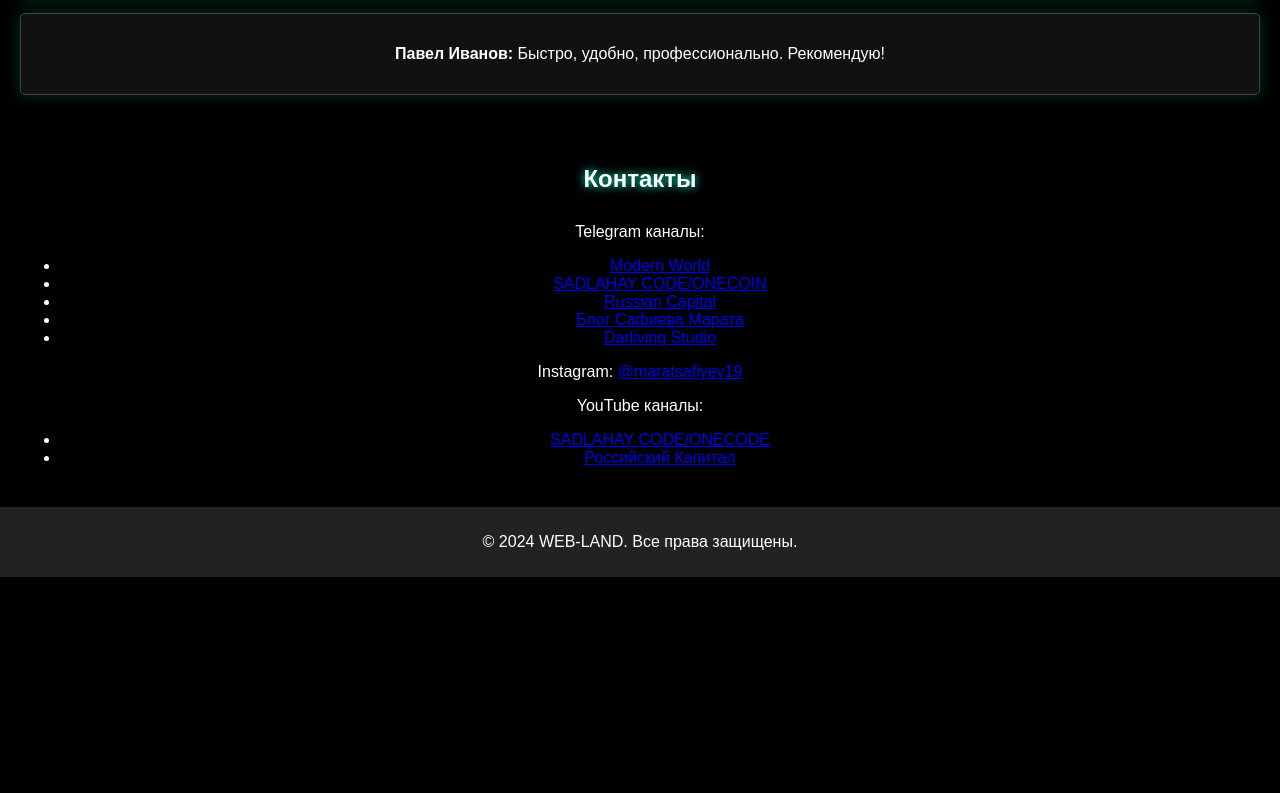
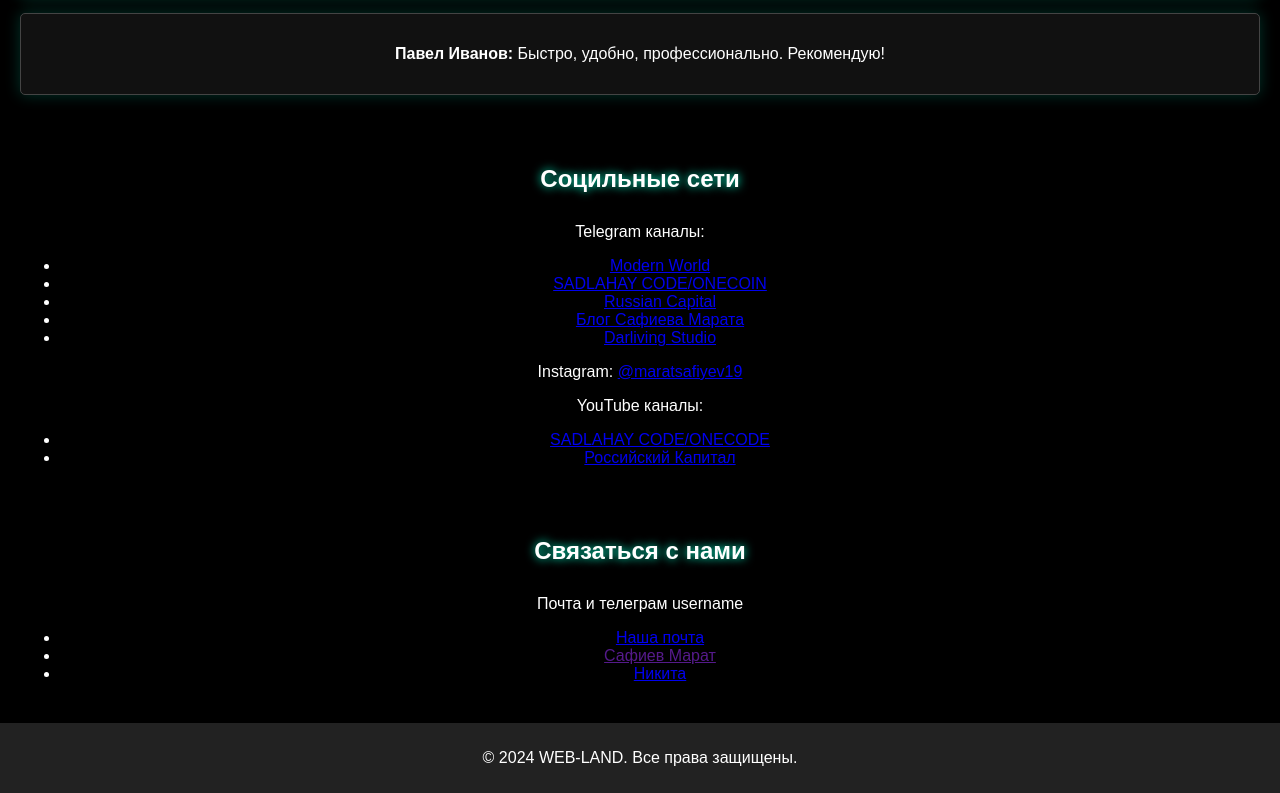
Before and after one commit to SAFIYEV/WEB-LAND, a plain HTML site: page index.html in a window 1280 px wide. Shown: the part 1639-2432 px from the top of the page. Before the commit the page ends 2216 px from the top, so only its background shows below. Drawn offline with Linux system fonts and the light colour scheme.

Commit message:
Add files via upload

```diff
--- a/index.html
+++ b/index.html
@@ -139,7 +139,7 @@
     </section>
 
     <section id="contacts">
-        <h2>Контакты</h2>
+        <h2>Социльные сети</h2>
         <div class="contacts">
             <p>Telegram каналы:</p>
             <ul>
@@ -158,6 +158,18 @@
         </div>
     </section>
 
+    <section id="frel">
+        <h2>Связаться с нами</h2>
+        <div class="contacts">
+            <p>Почта и телеграм username</p>
+            <ul>
+                <li><a href="webland.dev@gmail.com" target="_blank">Наша почта</a></li>
+                <li><a href="" target="_blank">Сафиев Марат</a></li>
+                <li><a href="@Cherry_king" target="_blank">Никита</a></li>
+            </ul>
+        </div>
+    </section>
+
     <footer>
         <p>&copy; 2024 WEB-LAND. Все права защищены.</p>
     </footer>
```
